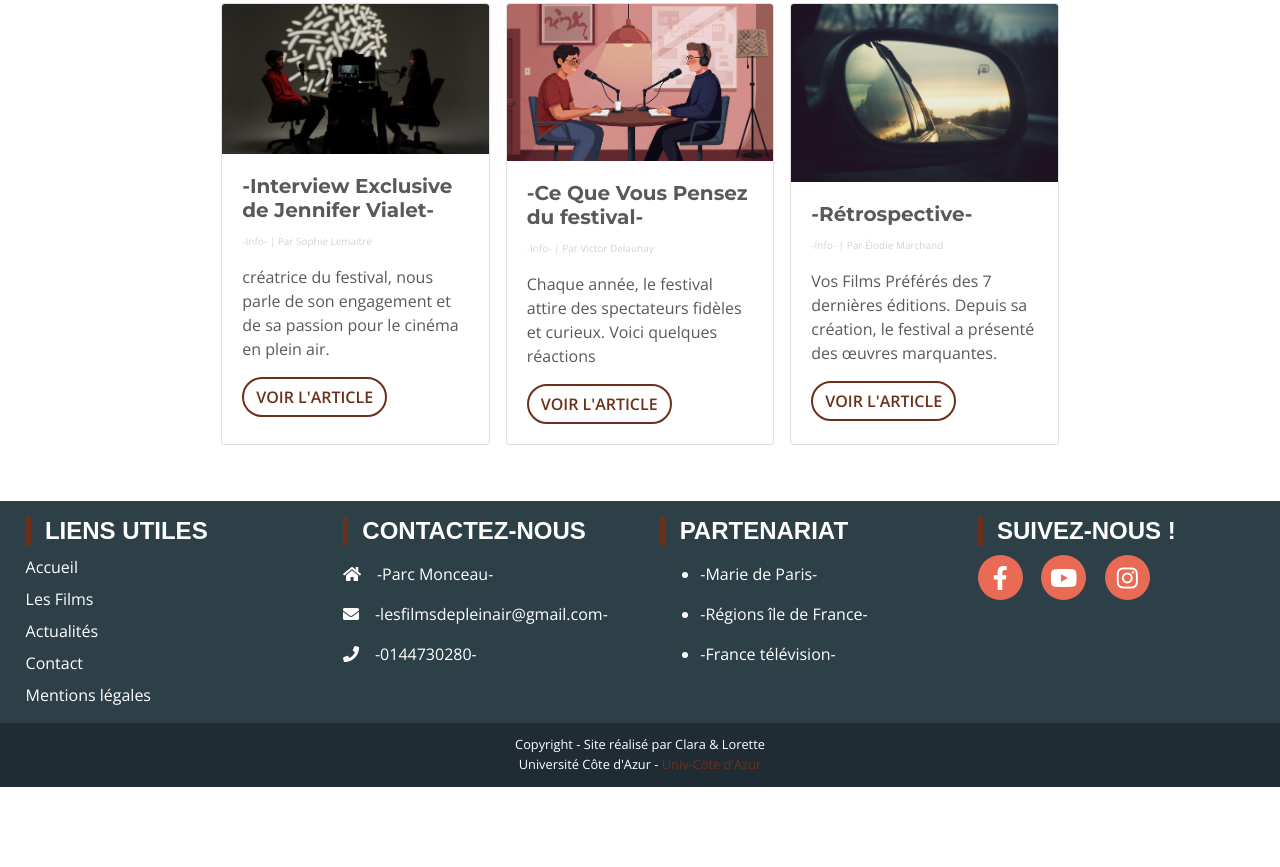
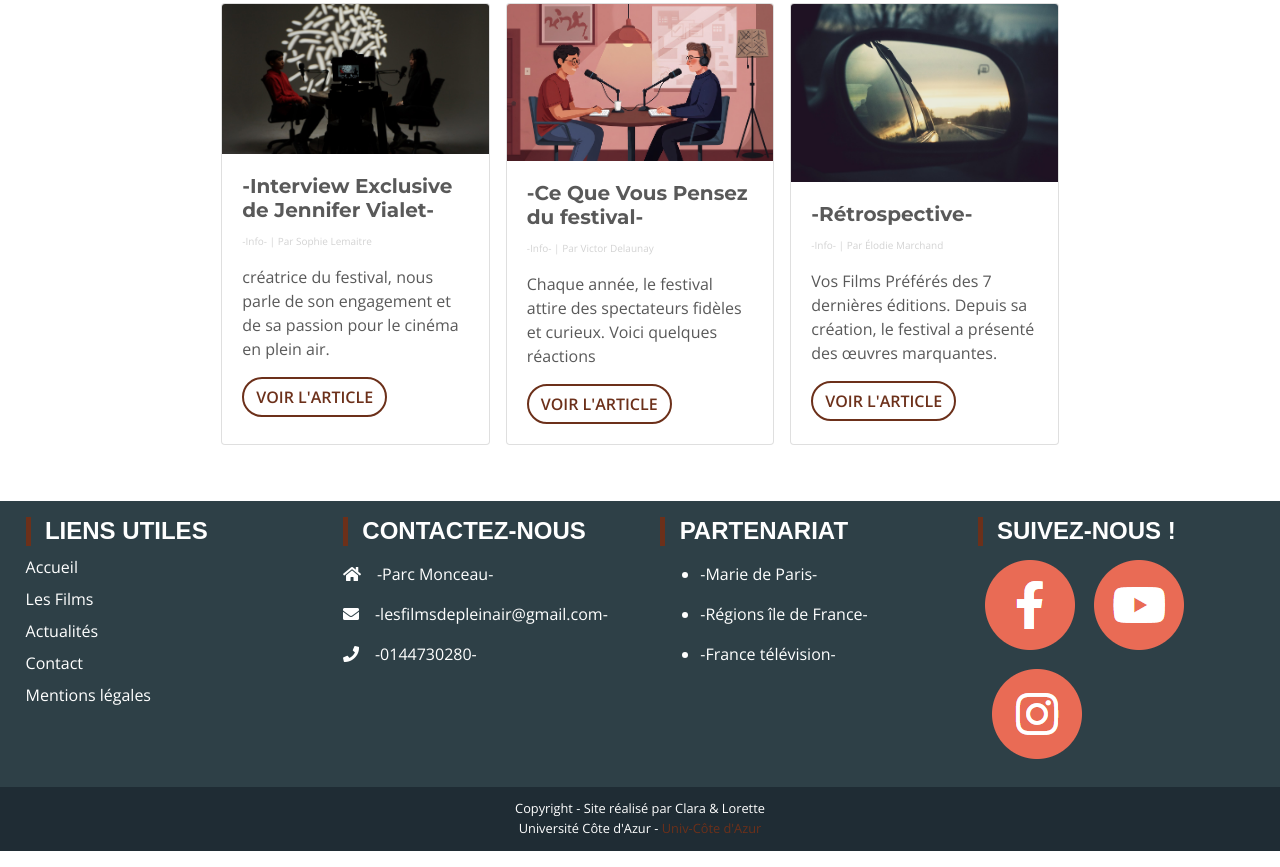
Before and after one commit to Calafac/Festival, a plain HTML site: page blog.html in a window 1280 px wide. Shown: the part 683-1550 px from the top of the page. Before the commit the page ends 1486 px from the top, so only its background shows below. Drawn offline with nearby package versions, Linux system fonts and the light colour scheme; a script that the page names is missing.

Commit message:
Add files via upload

```diff
--- a/blog.html
+++ b/blog.html
@@ -157,11 +157,15 @@
 				</div>
 				<div class="col-12 col-md-3 social">
 					<h2>Suivez-nous !</h2>
-					<div class="socialicons">
-						<a href="#"><i class="fab fa-facebook-f"></i></a>
-						<a href="#"><i class="fab fa-youtube"></i></a>
-						<a href="#"><i class="fab fa-instagram"></i></a>
-					</div>
+					<a href="https://facebook.com" aria-label="Facebook">
+					   <img src="images/facebook.png" alt="Facebook">
+					</a>
+					<a href="https://youtube.com" aria-label="YouTube">
+					   <img src="images/youtube.png" alt="YouTube">
+					</a>
+					<a href="https://instagram.com" aria-label="Instagram">
+					   <img src="images/instagram.png" alt="Instagram">
+					</a>
 				</div>
 			</div>
 		</div>
```
